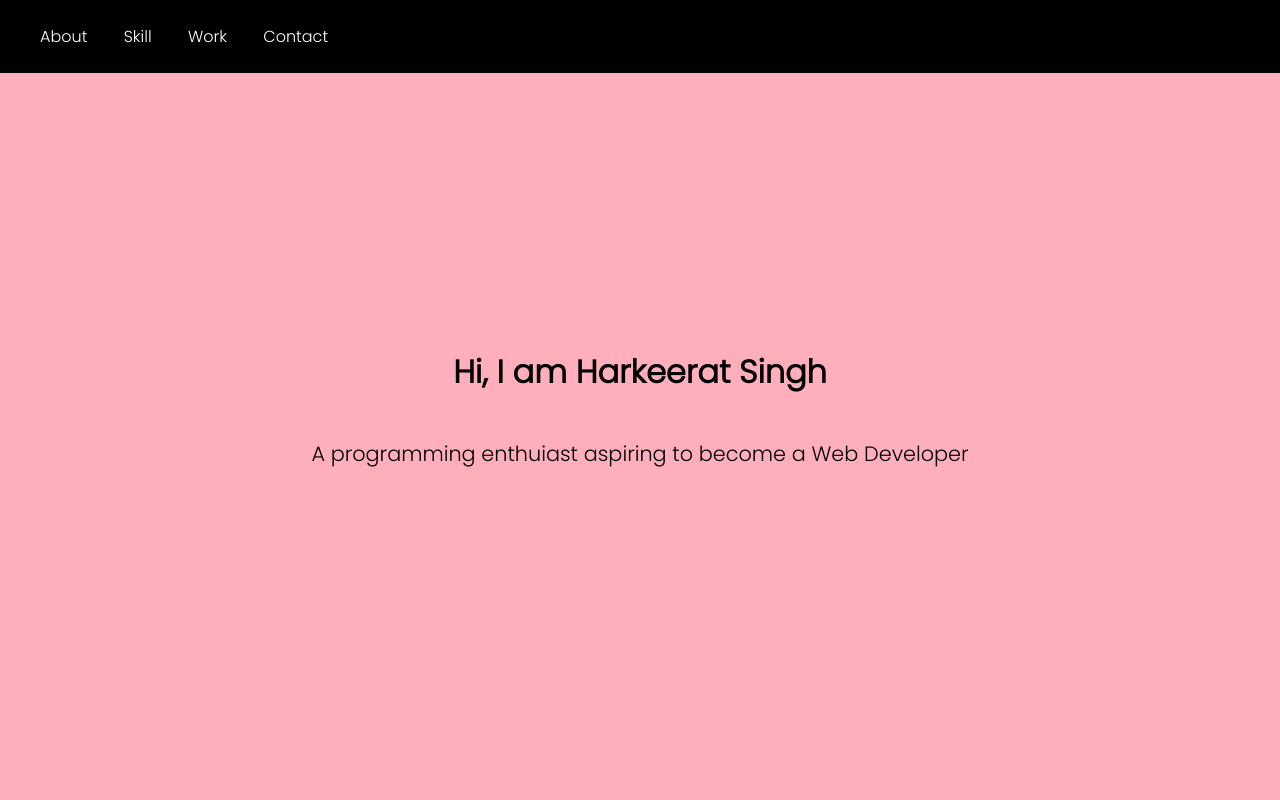
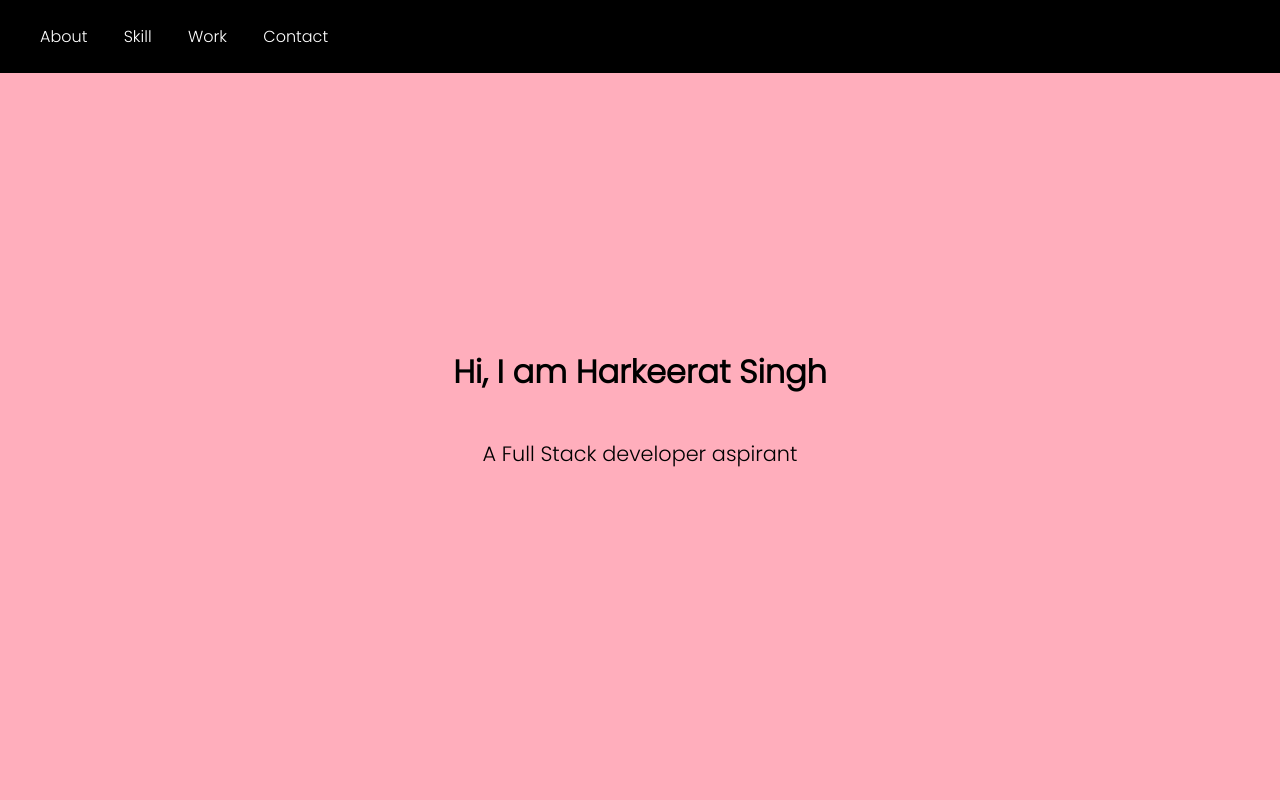
Before and after one commit to harkred/Portfolio-Page, a plain HTML site: page index.html in a window 1280 px wide. Shown: the top 800 px of the page. Drawn offline with nearby package versions, Linux system fonts and the light colour scheme; a script that the page names is missing.

Commit message:
Update index.html

```diff
--- a/index.html
+++ b/index.html
@@ -21,7 +21,7 @@
 
 <div id="welcome-section">
   <h1>Hi, I am Harkeerat Singh</h1>
-  <p>A programming enthuiast aspiring to become a Web Developer</p>
+  <p>A Full Stack developer aspirant</p>
 </div>
 
 <div id="skills">
```
